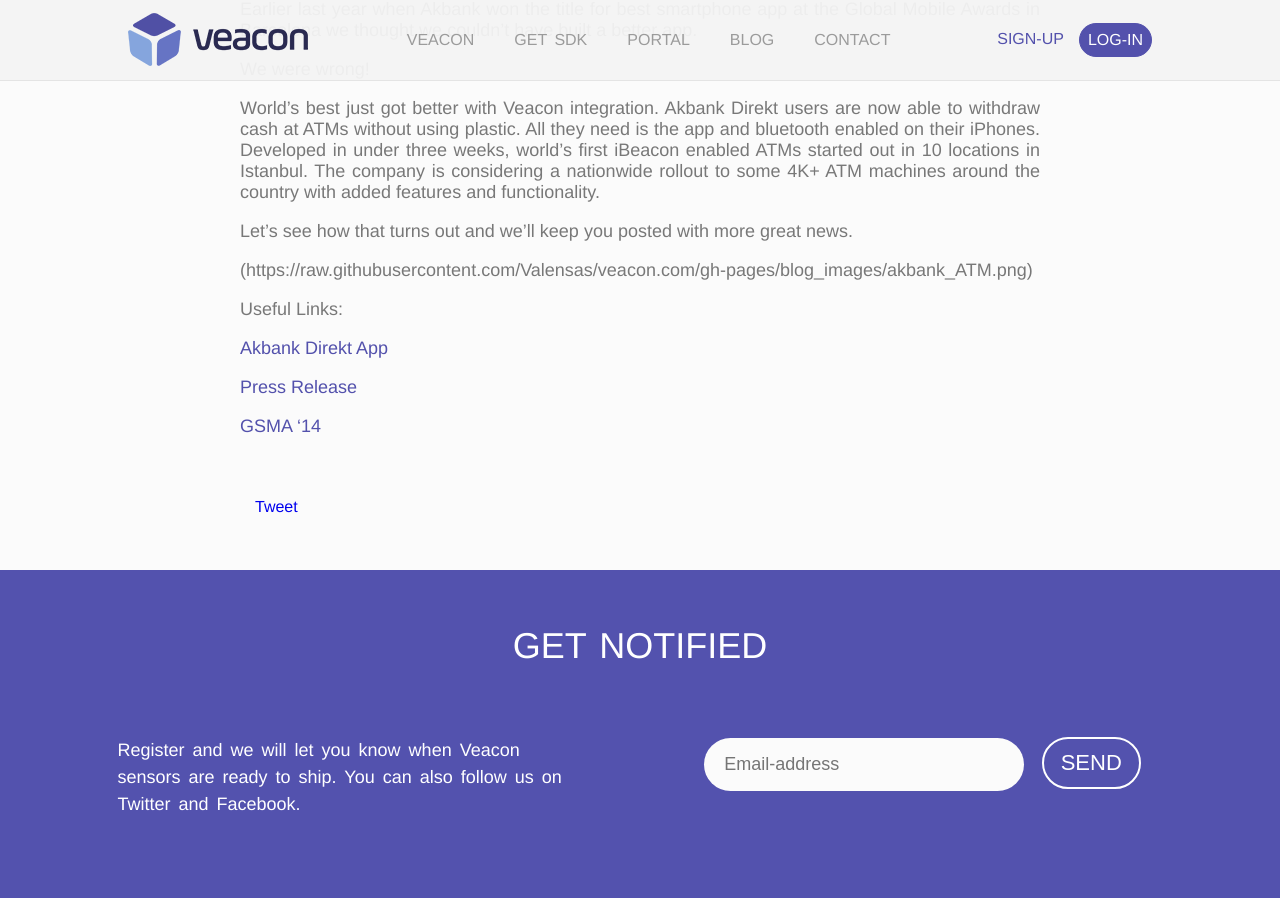
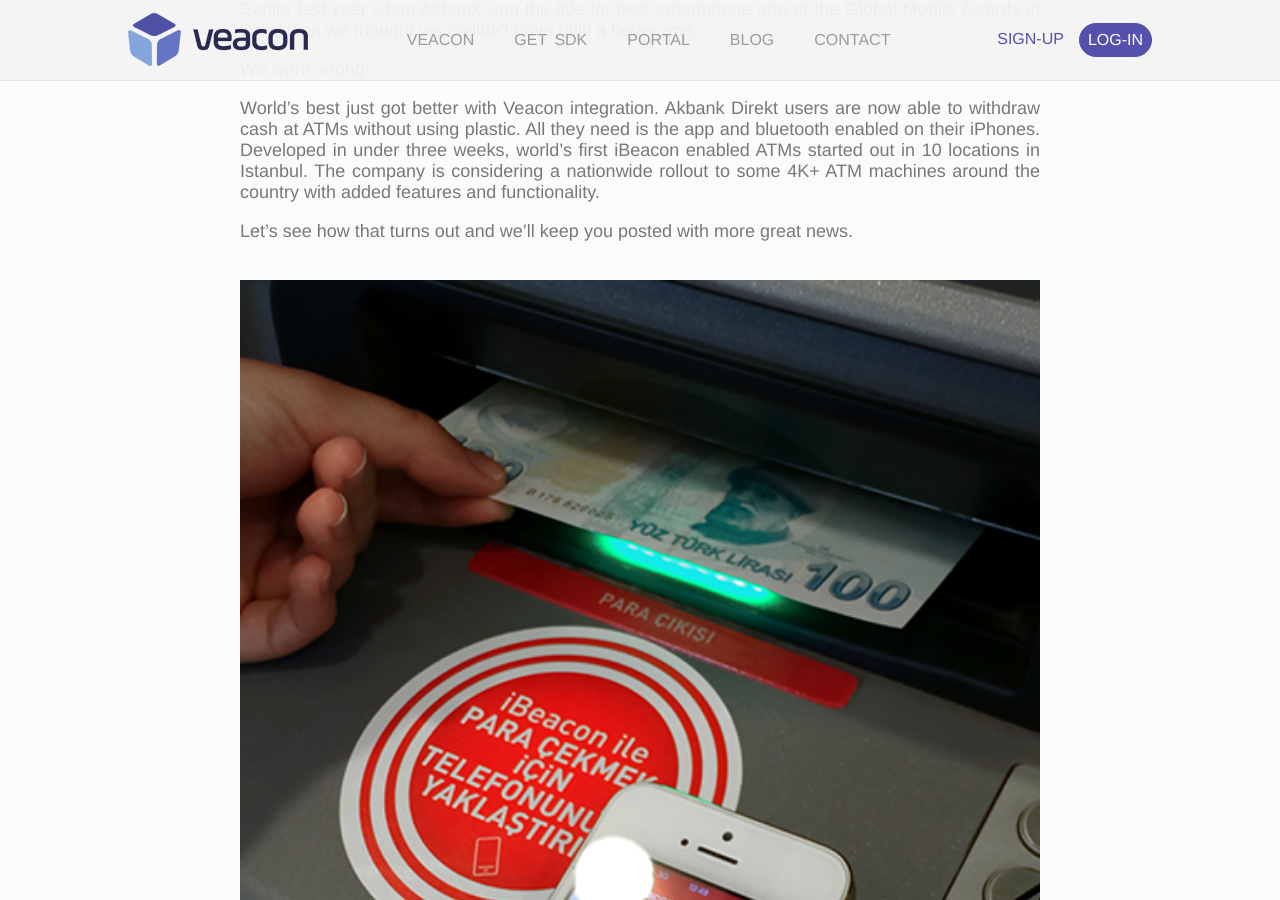
Before and after one commit to Valensas/veacon.com, a Jekyll site: the page built from _posts/2015-01-16-Akbank-iBeacon.md, in a window 1280 px wide and 900 px high, scrolled down 355 px. Built offline with Jekyll 4.4.1, drawn with Linux system fonts in a browser that asks for light colours; comment, search, counter and statistics services are not loaded.

Commit message:
Update 2015-01-16-Akbank-iBeacon.md

```diff
--- a/_posts/2015-01-16-Akbank-iBeacon.md
+++ b/_posts/2015-01-16-Akbank-iBeacon.md
@@ -10,7 +10,7 @@
 
 Let's see how that turns out and we'll keep you posted with more great news.
 
-(https://raw.githubusercontent.com/Valensas/veacon.com/gh-pages/blog_images/akbank_ATM.png)
+![image](https://raw.githubusercontent.com/Valensas/veacon.com/gh-pages/blog_images/akbank_ATM.png)
 
 
 Useful Links:
```
